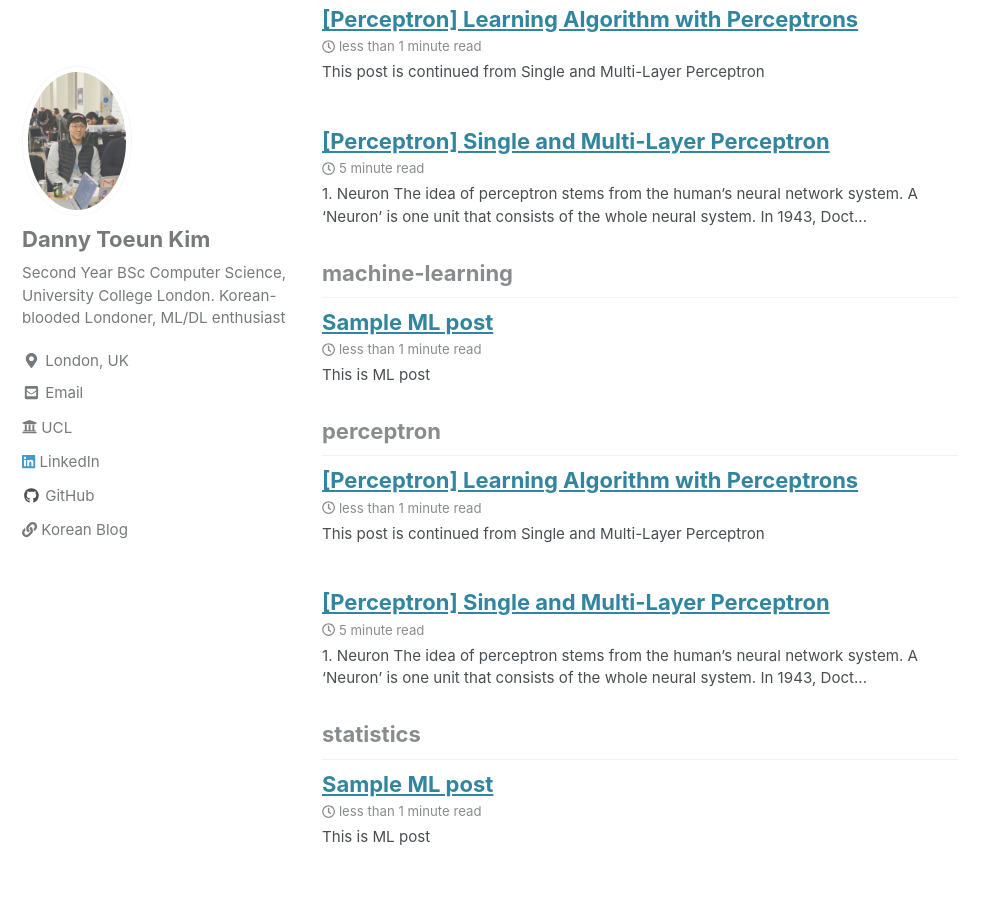
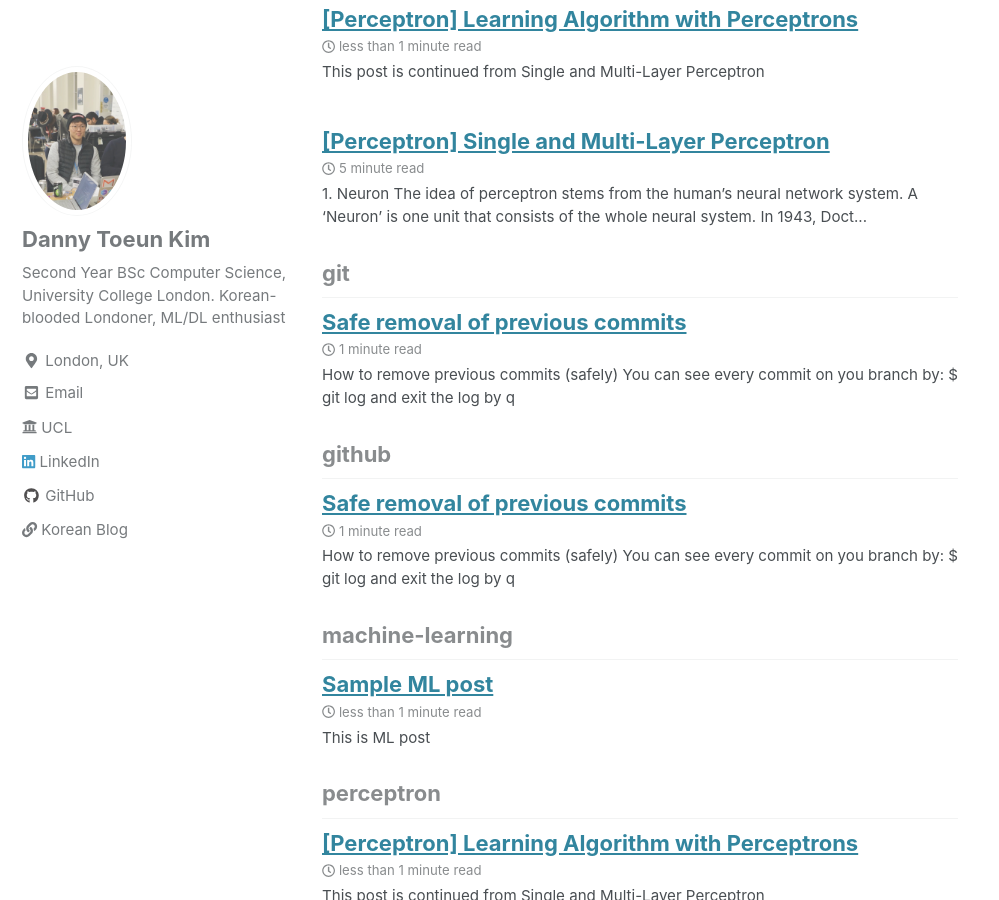
Before and after one commit to kimdanny/blog, a Jekyll site: the page built from _pages/tag-archive.html, in a window 1280 px wide and 900 px high, scrolled down 1561 px. Shown: the whole window, without its empty margins (0-999 px from the left). Built offline with Jekyll 4.4.1, drawn with Linux system fonts in a browser that asks for light colours; cached includes are drawn as plain includes; nearby versions of some CDN libraries.

Commit message:
category names

````diff
--- /dev/null
+++ b/_posts/git-github/2019-09-10-VersionControl-Git.md
@@ -0,0 +1,33 @@
+---
+title: "Safe removal of previous commits"
+categories:
+  - git-github
+tags:
+  - git
+  - github
+toc: true
+toc_label: "Table of Contents"
+toc_icon: "cog"
+---
+## How to remove previous commits (safely)
+You can see every commit on you branch by:
+```
+$ git log
+```
+and exit the log by `q`
+
+I have a very very painful experience with this one:
+```
+$ git reset --hard HEAD~2
+```
+I just simply Googled 'how can i delete previous commit' and got answer from Stackoverflow
+which was `git reset --hard HEAD~(number of commits you want to delete)`.
+Without any hesitation i just typed the command and here came the disaster!! BOOM! Every file I made
+through the commit, which i just reset before, was totally gone! OK... learning by doing, learning by mistakes...
+
+```
+$ git reset --soft HEAD~2
+```
+Guys, this is the safest way to remove your previous commits, as you can infer from the argument `--soft`.
+If you want to keep your work/files in your local directory or remote repo, and just undo the commit you made before,
+do `git reset --soft HEAD~n`.
````
Also changed, not shown: _posts/Data-Science/2019-07-15-What-is-DataScience.md (+1 -1 lines).
